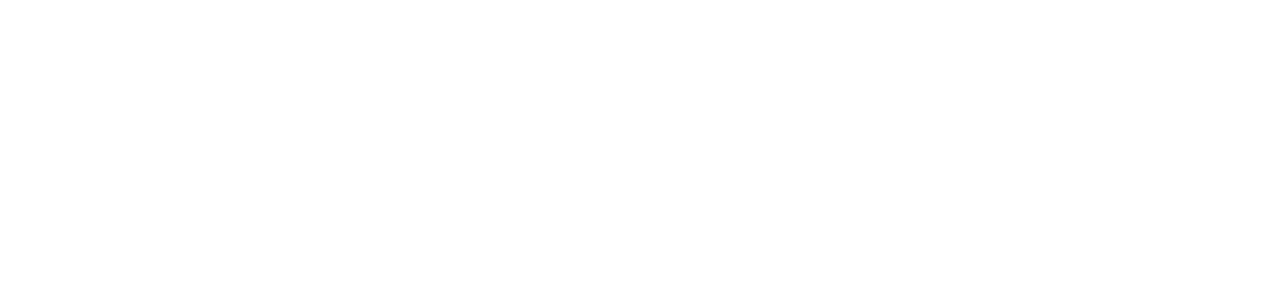
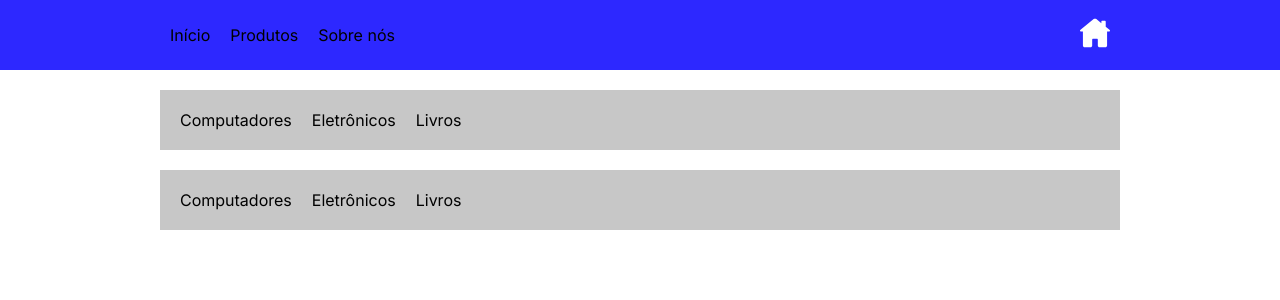
Before and after one commit to Ital023/DesafioReactRouter, a React (Vite) app: page /products/computers in a window 1280 px wide. Before the commit this address had no page. Shown: the top 300 px of the page. Built offline with nearby package versions, Linux system fonts and the light colour scheme.

Commit message:
feat: ProductBar

```diff
--- a/src/App.tsx
+++ b/src/App.tsx
@@ -8,12 +8,17 @@
     <BrowserRouter>
       <Routes>
         <Route path="/" element={<Home />}>
+
           <Route index element={<HomeBody />} />
-          <Route path="/home" element={<HomeBody />} />
-          <Route path="/products" element={<Products />}>
 
+          <Route path="home" element={<HomeBody />} />
+
+          <Route path="products" element={<Products />}>
+            <Route path="computers" element={<Products/>}/>
           </Route>
+
         </Route>
+
       </Routes>
     </BrowserRouter>
   );
--- a/src/components/Header/index.tsx
+++ b/src/components/Header/index.tsx
@@ -8,7 +8,7 @@
         <div className="drr-navbar-left">
           <div className="dsc-menu-item">
             <NavLink to={"/"}>Início</NavLink>
-            <NavLink to={"/"}>Produtos</NavLink>
+            <NavLink to={"/products"}>Produtos</NavLink>
             <NavLink to={"/"}>Sobre nós</NavLink>
           </div>
         </div>
--- a/src/components/ProductsBar/styles.css
+++ b/src/components/ProductsBar/styles.css
@@ -0,0 +1,14 @@
+.drr-products-bar {
+    background-color: var(--drr-color-bg-tertiary);
+    height: 60px;
+    display: flex;
+    align-items: center;
+    padding: 0 20px;
+}
+
+.drr-products-categories {
+    display: flex;
+    flex-direction: row;
+    align-items: center;
+    gap: 20px;
+}
--- a/src/routes/Home/Products/index.tsx
+++ b/src/routes/Home/Products/index.tsx
@@ -1,10 +1,11 @@
+import { Outlet } from "react-router-dom";
 import ProductsBar from "../../../components/ProductsBar";
 
 export default function Products() {
     return (
         <main className="drr-container drr-mt-20">
             <ProductsBar/>
-
+            <Outlet/>
 
         </main>
 
```
